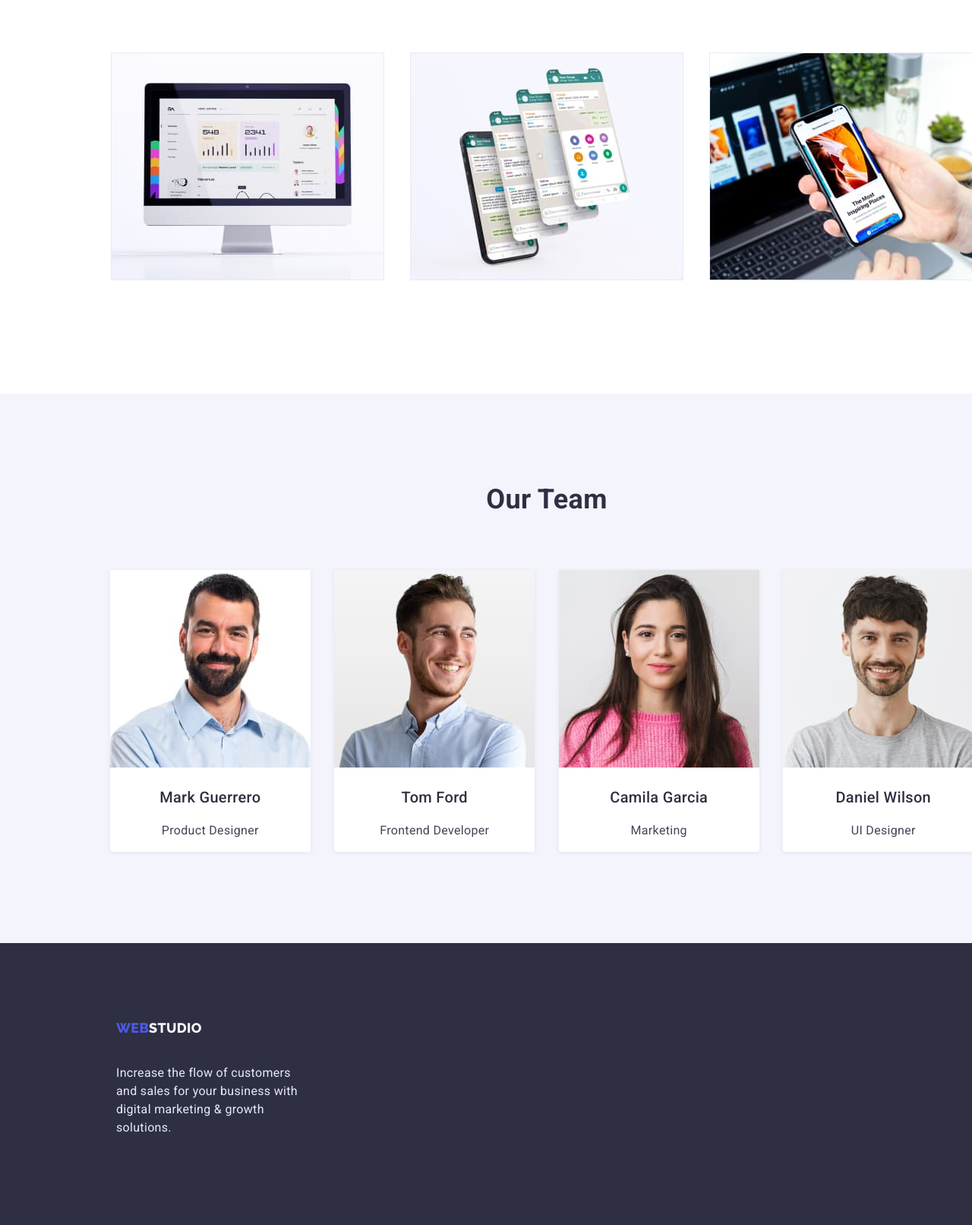
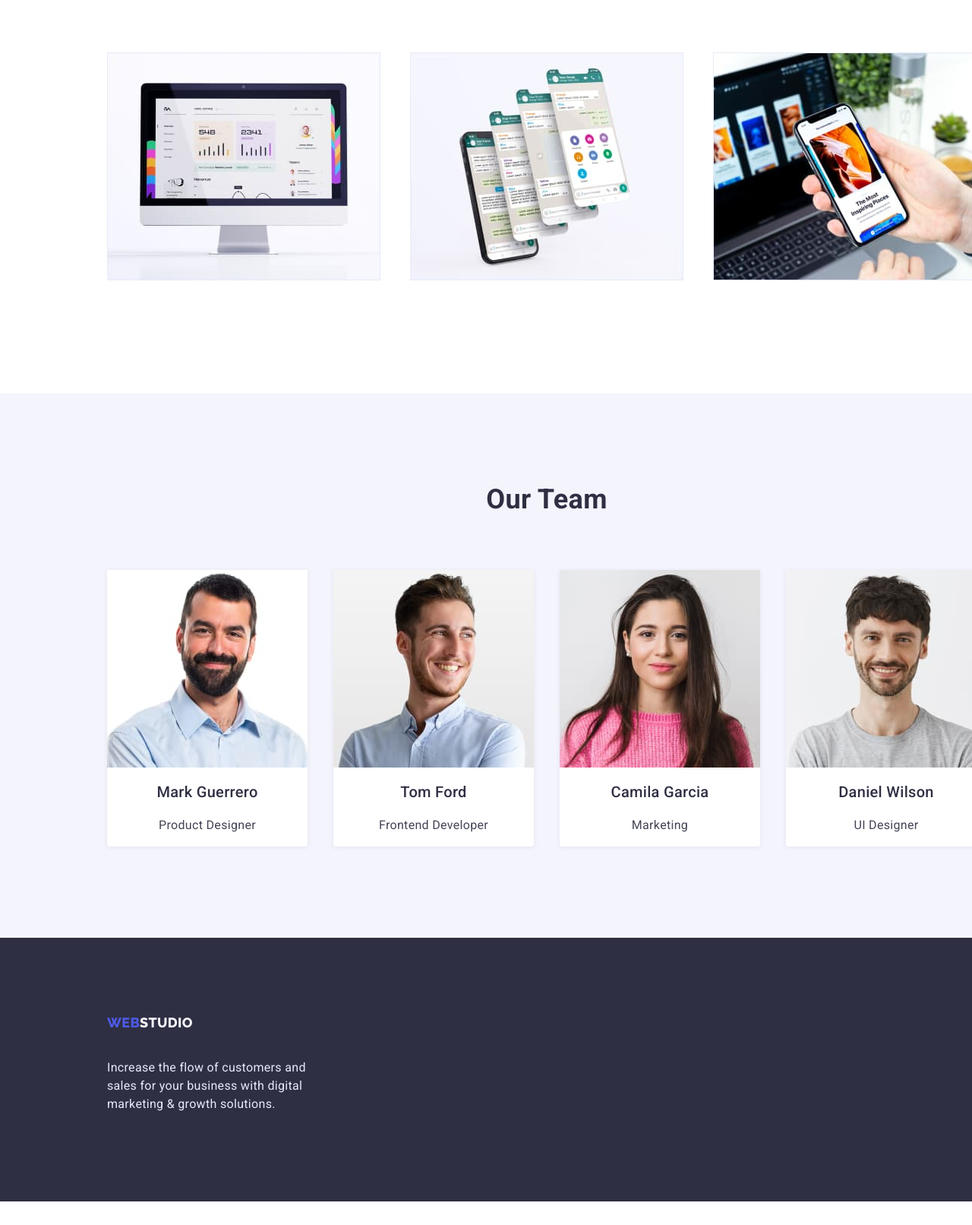
Before and after one commit to Dezertirr/goit-markup-hw-01, a plain HTML site: page index.html in a window 1280 px wide. Shown: the part 1167-2779 px from the top of the page at 76% size. After the commit the page ends 2748 px from the top, so only its background shows below. Drawn offline with Linux system fonts and the light colour scheme.

Commit message:
Update styles.css

```diff
--- a/styles/styles.css
+++ b/styles/styles.css
@@ -38,6 +38,7 @@ h2 h3{
 img {
     margin: 0;
     padding: 0;
+    display: block;
 }
 
 body {
@@ -235,7 +236,7 @@ padding-top: 120px;
     display: flex;
     gap:24px;
     flex-wrap: wrap;
-    justify-content: space-around;
+    justify-content: space-between;
 }
 
 .list-photo {
@@ -249,13 +250,11 @@ padding-top: 120px;
     display: flex;
     gap:24px;
     flex-wrap: wrap;
-    justify-content: space-around;
+    justify-content: space-between;
 }
 
 .personal {
     justify-content: center;
-
-
     background: #FFFFFF;
 box-shadow: 0px 1px 6px rgba(46, 47, 66, 0.08);
 border-radius: 0px 0px 4px 4px;
@@ -288,7 +287,6 @@ border-radius: 0px 0px 4px 4px;
     color: var(--linkscolor);
     text-decoration: none;
     text-transform: uppercase;
-    padding-left: 12px;
 }
 
 .footerspanlogo{
@@ -299,7 +297,6 @@ border-radius: 0px 0px 4px 4px;
     color: var(--footertext);
     max-width: 262px;
     padding-top: 18px;
-    padding-left: 12px;
 
 }
 
@@ -362,7 +359,7 @@ padding-top: 32px;
     display: inline-flex;
     flex-wrap: wrap;
     margin: 0 auto;
-    justify-content: space-around;
+    justify-content: space-between;
     gap: 24px;
 
 }
```
